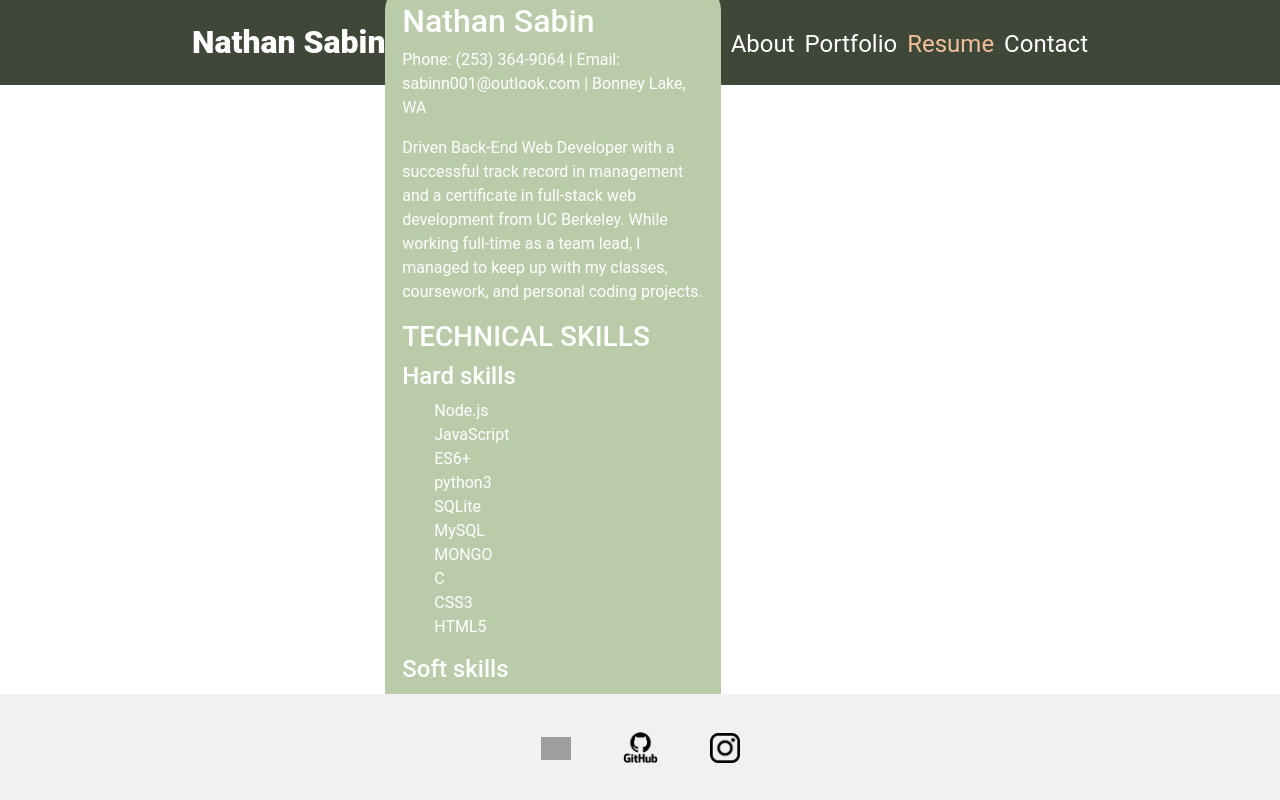
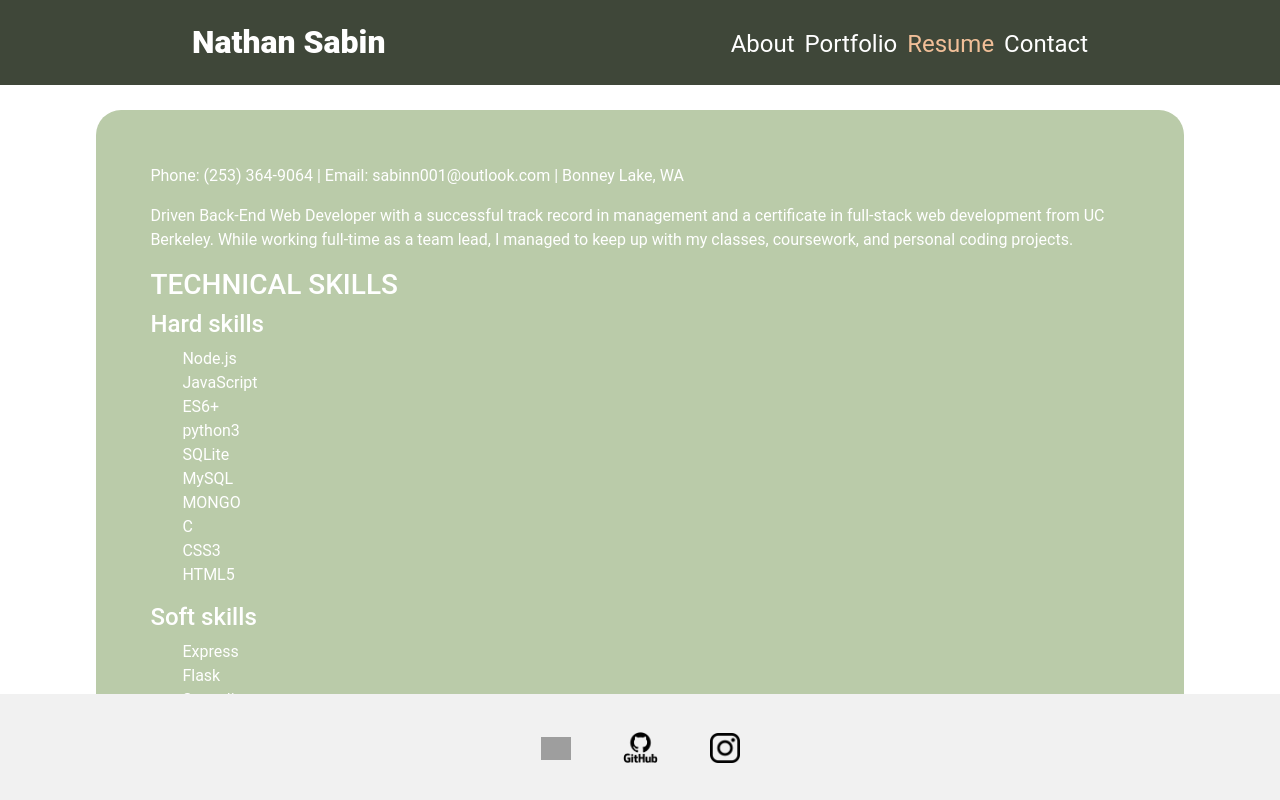
Before and after one commit to nathansabin/Nathan-Sabin-Portfolio, a React (Create React App) app: page / in a window 1280 px wide. Both pictures are taken after a click on the item "Resume". Shown: the top 800 px of the page. Built offline with nearby package versions, Linux system fonts and the light colour scheme; grey boxes are pictures that could not be loaded.

Commit message:
added link

```diff
--- a/package.json
+++ b/package.json
@@ -1,5 +1,5 @@
 {
-  "homepage": "https://nathansabin.github.io/Nathan-Sabin-portfolio",
+  "homepage": "https://nathansabin.github.io/Nathan-Sabin-Portfolio/",
   "name": "portfolio",
   "version": "0.1.0",
   "private": true,
@@ -8,6 +8,7 @@
     "@testing-library/react": "^11.1.0",
     "@testing-library/user-event": "^13.5.0",
     "bootstrap": "^5.3.1",
+    "gh-pages": "^6.0.0",
     "react": "^17.0.2",
     "react-dom": "^17.0.2",
     "react-scripts": "5.0.1",
@@ -38,8 +39,5 @@
       "last 1 firefox version",
       "last 1 safari version"
     ]
-  },
-  "devDependencies": {
-    "gh-pages": "^6.0.0"
   }
 }
--- a/src/assets/style/body.css
+++ b/src/assets/style/body.css
@@ -21,6 +21,24 @@
     font-size: 24px;
     color: white;
     margin: 5%;
+}
+
+.resume-set {
+    margin: 25px auto;
+    margin-bottom: 135px;
+    display: block;
+    width: 85%;
+    height: auto;
+}
+
+.resume-about {
+    height: 80%;
+    width: 80%;
+    background-color: #BACBA9;
+    display: table-cell;
+    vertical-align: middle;
+    margin: 0 auto;
+    border-radius: 25px;
 }
 
 .resume {
--- a/src/components/pages/resume.js
+++ b/src/components/pages/resume.js
@@ -2,13 +2,12 @@ import React, { useState } from 'react';
 
 export default function Resume() {
     return (
-        <div className='box-set'>
-            <div className='box-about'>
+        <div className='resume-set'>
+            <div className='resume-about'>
                 <div className='resume'>
                 <div>
-                    <h2>Nathan Sabin</h2>
                     <p>
-                        Phone: (253) 364-9064 | Email: sabinn001@outlook.com  | Bonney Lake, WA
+                        Phone: (253) 364-9064 | Email: sabinn001@outlook.com | Bonney Lake, WA
                     </p>
                     <p>Driven Back-End Web Developer with a successful track record in management and a certificate in full-stack web development from UC Berkeley. While working full-time as a team lead, I managed to keep up with my classes, coursework, and personal coding projects.</p>
                 </div>
@@ -43,36 +42,28 @@ export default function Resume() {
                     <h3>PROJECTS</h3>
                     <h4><a href='https://github.com/allister-seras/MyPokedex'>MyPokedex</a></h4>
                     <p>
-                        This website allows users to create accounts, save pokemon teams, search pokemon and view stats.
-                        I developed the API/ ORM along with connecting it into the pages on the front end.
-                        JS, Express, MySQL, Sequelize, Axios, Handlebars.
+                        This website allows users to create accounts, save Pokemon teams, search for Pokemon, and view stats. I developed the API and ORM, along with connecting them to the pages on the front end. JS, Express, MySQL, Sequelize, Axios, and Handlebars.
                     </p>
 
-                    <h4><a href='https://github.com/nathansabin/social-network-ODM'>Social Media(Twitter backend clone)</a></h4>
+                    <h4><a href='https://github.com/nathansabin/social-network-ODM'>Social media (Twitter backend clone)</a></h4>
                     <p>
-                        This is a backend for social media app much like twitter. It allows you to create a user, friend other users, post thoughts and comment on other people's thoughts.
-                        I was the sole author.
-                        JS, Express, Mongo, Mongoose.
+                    This is a backend for social media apps, much like Twitter. It allows you to create a user, friend other users, post thoughts, and comment on other people's thoughts. I was the sole author. JS, Express, Mongo, and Mongoose.
                     </p>
                 </div>
                 <div>
                     <h3>EXPERIENCE</h3>
-                    <h4>Coast Aluminum 							        	              2020-present</h4>
-                    <h5>Forklift driver/ CTL operator 	  							      Kent, WA</h5>
-                    <p>Spent 1.5 years as lower management, and the rest as a forklift driver.</p>
+                    <h4>Coast Aluminum 2020-present</h4>
+                    <h5>Forklift driver/CTL operator, Kent, WA</h5>
+                    <p>I spent 1.5 years in lower management and the rest as a forklift driver.</p>
 
                     <h4>Key Accomplishments</h4>
-                    Would often cut up to 40,000 lbs of metal a day for yacht, toolbox and construction companies.
-                    I would often coordinate weekend work with my boss to ensure that we were able to keep up with work, while having a small staff
-                    Moved to CTL operator/ team lead after one year.
+                    <p>Would often cut up to 40,000 lbs. of metal a day for yacht, toolbox, and construction companies. I would often coordinate weekend work with my boss to ensure that we were able to keep up with work while having a small staff. I moved to CTL operator/team lead after one year.</p>
 
                     <h3>EDUCATION</h3>
-                    <p>Certificate in Full Stack Web Development
-                    University of berkeley california:
-                    A 24-week intensive program focused on gaining technical programming skills in HTML5, CSS3, Javascript, JQuery, Bootstrap, Firebase, Node.js, MySQL, MongoDB, Express, Handelbars.js, and ReactJS.</p>
+                    <p>Certificate in Full Stack Web Development, University of Berkeley, California: A 24-week intensive program focused on gaining technical programming skills in HTML5, CSS3, Javascript, JQuery, Bootstrap, Firebase, Node.js, MySQL, MongoDB, Express, Handelbars.js, and ReactJS.</p>
 
                     <h3>Bonney Lake High School</h3>
-                    <p>High school: Public highschool where I took my first computer science course.</p>
+                    <p>High school: Public high school, where I took my first computer science course.</p>
                 </div>
             </div>
         </div>
```
Also changed, not shown: 2 other files (tests, documents, lock files or other folders).
